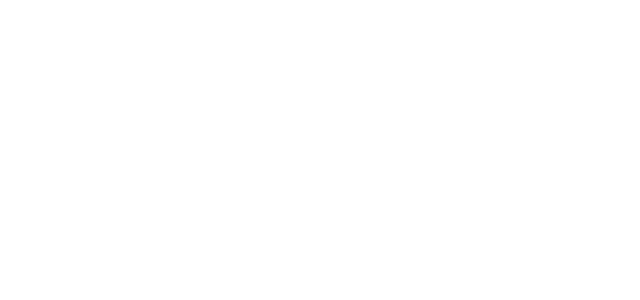
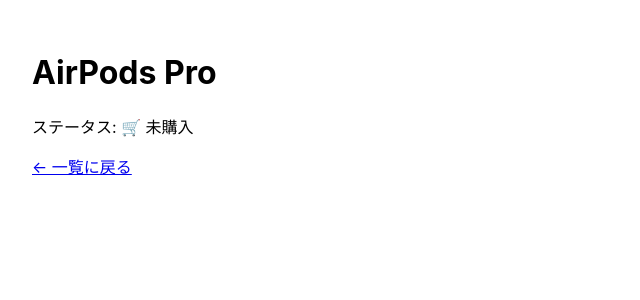
Before and after one commit to Kai-Nakamura10/wishlist-app, a React (Vite) app: page /wishlist/1 in a window 1280 px wide. Before the commit this address had no page. Shown: the top 300 px of the page, without its empty margins (0-640 px from the left). Built offline with nearby package versions, Linux system fonts and the light colour scheme.

Commit message:
詳細ページ追加

```diff
--- a/src/App.tsx
+++ b/src/App.tsx
@@ -1,12 +1,14 @@
 import { Route, Routes } from "react-router-dom";
 import WishlistPage from "./features/wishlist/WishlistPage";
 import HomePage from "./pages/home";
+import WishlistDetailPage from './features/wishlist/WishlistDetailPage';
 
 function App() {
   return (
     <Routes>
       <Route path="/" element={<HomePage />} />
       <Route path="/wishlist" element={<WishlistPage />} />
+      <Route path="/wishlist/:id" element={<WishlistDetailPage />} />
     </Routes>
   );
 }
--- /dev/null
+++ b/src/features/wishlist/WishlistDetailPage.tsx
@@ -0,0 +1,29 @@
+// src/features/wishlist/pages/WishlistDetailPage.tsx
+import { useParams, Link } from 'react-router-dom';
+import { useWishlist } from './hooks/useWishlist';
+
+export default function WishlistDetailPage() {
+  const { id } = useParams<{ id: string }>();
+  const { items, isLoading } = useWishlist();
+
+  if (isLoading) return <p>読み込み中...</p>;
+
+  const item = items.find((i) => i.id === id);
+
+  if (!item) {
+    return (
+      <div>
+        <p>アイテムが見つかりませんでした。</p>
+        <Link to="/wishlist">← 一覧に戻る</Link>
+      </div>
+    );
+  }
+
+  return (
+    <div style={{ padding: '2rem' }}>
+      <h1>{item.name}</h1>
+      <p>ステータス: {item.bought ? '✅ 購入済み' : '🛒 未購入'}</p>
+      <Link to="/wishlist">← 一覧に戻る</Link>
+    </div>
+  );
+}
--- a/src/features/wishlist/components/WishlistCard.tsx
+++ b/src/features/wishlist/components/WishlistCard.tsx
@@ -1,4 +1,5 @@
 import type { WishlistItem } from '../types';
+import { Link } from 'react-router-dom';
 import styles from '../styles/WishlistCard.module.css';
 
 type Props = {
@@ -10,17 +11,25 @@
 export default function WishlistCard({ item, onToggle, onDelete }: Props) {
   return (
     <div className={`${styles.card} ${item.bought ? styles.bought : ''}`}>
+      {/* ✅ アイテム名に詳細ページへのリンクを設定 */}
       <h3 className={`${styles.title} ${item.bought ? styles.bought : ''}`}>
+        <Link to={`/wishlist/${item.id}`} className={styles.link}>
           {item.name}
+        </Link>
       </h3>
+
       <p className={styles.status}>
         ステータス: {item.bought ? '✅ 購入済み' : '🛒 未購入'}
       </p>
+
       <div className={styles.actions}>
         <button onClick={() => onToggle(item.id)}>
           {item.bought ? '↩ 未購入に戻す' : '✅ 購入済みにする'}
         </button>
-                <button onClick={() => onDelete(item.id)} style={{ marginLeft: '1rem', color: 'red' }}>
+        <button
+          onClick={() => onDelete(item.id)}
+          style={{ marginLeft: '1rem', color: 'red' }}
+        >
           🗑 削除
         </button>
       </div>
```
Lines whose indentation alone changed are shown as unchanged.
